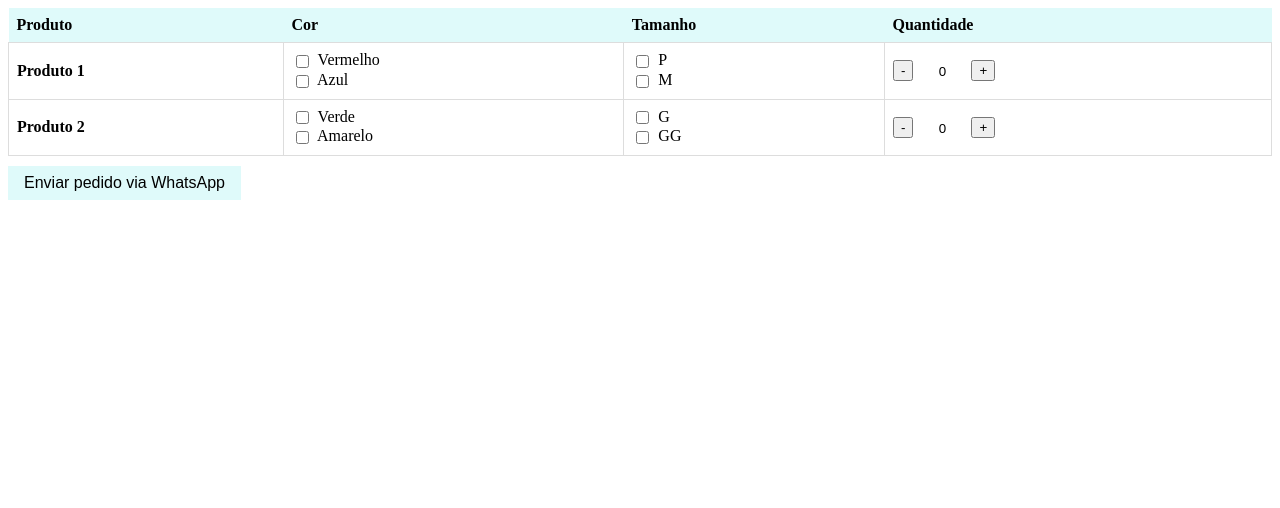
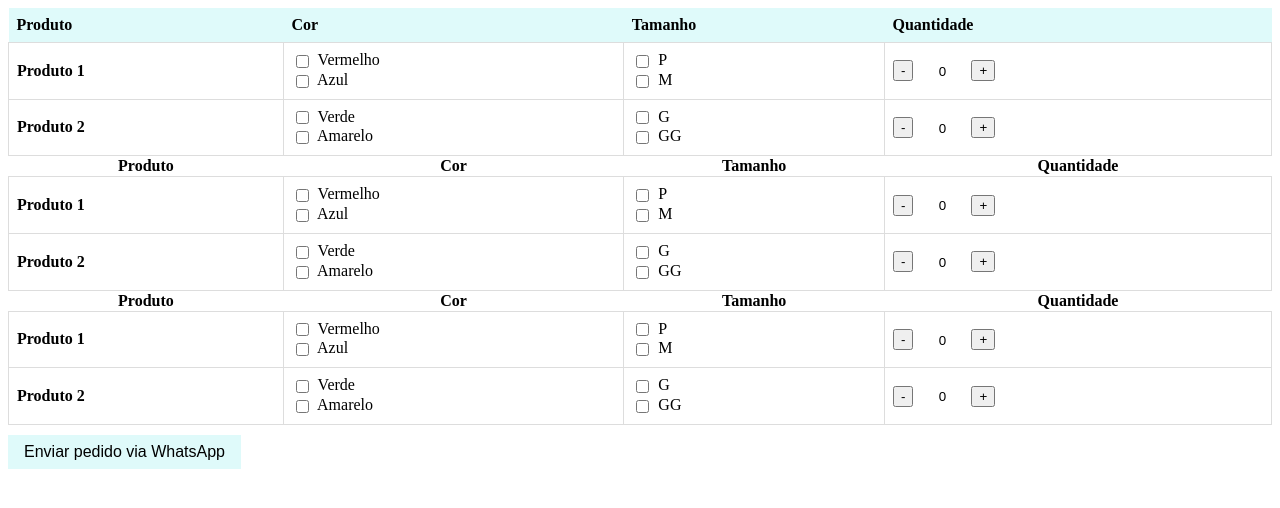
Before and after one commit to zRAMONz/tabela, a plain HTML site: page index.html in a window 1280 px wide. Drawn offline with Linux system fonts and the light colour scheme.

Commit message:
Update index.html

```diff
--- a/index.html
+++ b/index.html
@@ -65,6 +65,134 @@
         <button class="quantidade-plus">+</button>
       </td>
     </tr>
+    <tr>
+      <th>Produto</th>
+      <th>Cor</th>
+      <th>Tamanho</th>
+      <th>Quantidade</th>
+    </tr>
+  </thead>
+  <tbody>
+    <tr>
+      <td>Produto 1</td>
+      <td>
+        <label>
+          <input type="checkbox" name="cor" value="vermelho">
+          Vermelho
+        </label>
+        <label>
+          <input type="checkbox" name="cor" value="azul">
+          Azul
+        </label>
+      </td>
+      <td>
+        <label>
+          <input type="checkbox" name="tamanho" value="p">
+          P
+        </label>
+        <label>
+          <input type="checkbox" name="tamanho" value="m">
+          M
+        </label>
+      </td>
+      <td>
+        <button class="quantidade-minus">-</button>
+        <input type="text" name="quantidade" value="0">
+        <button class="quantidade-plus">+</button>
+      </td>
+    </tr>
+    <tr>
+      <td>Produto 2</td>
+      <td>
+        <label>
+          <input type="checkbox" name="cor" value="verde">
+          Verde
+        </label>
+        <label>
+          <input type="checkbox" name="cor" value="amarelo">
+          Amarelo
+        </label>
+      </td>
+      <td>
+        <label>
+          <input type="checkbox" name="tamanho" value="g">
+          G
+        </label>
+        <label>
+          <input type="checkbox" name="tamanho" value="gg">
+          GG
+        </label>
+      </td>
+      <td>
+        <button class="quantidade-minus">-</button>
+        <input type="text" name="quantidade" value="0">
+        <button class="quantidade-plus">+</button>
+      </td>
+    </tr>
+    <tr>
+      <th>Produto</th>
+      <th>Cor</th>
+      <th>Tamanho</th>
+      <th>Quantidade</th>
+    </tr>
+  </thead>
+  <tbody>
+    <tr>
+      <td>Produto 1</td>
+      <td>
+        <label>
+          <input type="checkbox" name="cor" value="vermelho">
+          Vermelho
+        </label>
+        <label>
+          <input type="checkbox" name="cor" value="azul">
+          Azul
+        </label>
+      </td>
+      <td>
+        <label>
+          <input type="checkbox" name="tamanho" value="p">
+          P
+        </label>
+        <label>
+          <input type="checkbox" name="tamanho" value="m">
+          M
+        </label>
+      </td>
+      <td>
+        <button class="quantidade-minus">-</button>
+        <input type="text" name="quantidade" value="0">
+        <button class="quantidade-plus">+</button>
+      </td>
+    </tr>
+    <tr>
+      <td>Produto 2</td>
+      <td>
+        <label>
+          <input type="checkbox" name="cor" value="verde">
+          Verde
+        </label>
+        <label>
+          <input type="checkbox" name="cor" value="amarelo">
+          Amarelo
+        </label>
+      </td>
+      <td>
+        <label>
+          <input type="checkbox" name="tamanho" value="g">
+          G
+        </label>
+        <label>
+          <input type="checkbox" name="tamanho" value="gg">
+          GG
+        </label>
+      </td>
+      <td>
+        <button class="quantidade-minus">-</button>
+        <input type="text" name="quantidade" value="0">
+        <button class="quantidade-plus">+</button>
+      </td>
+    </tr>
   </tbody>
 </table>
 <button id="enviar">Enviar pedido via WhatsApp</button>
```
